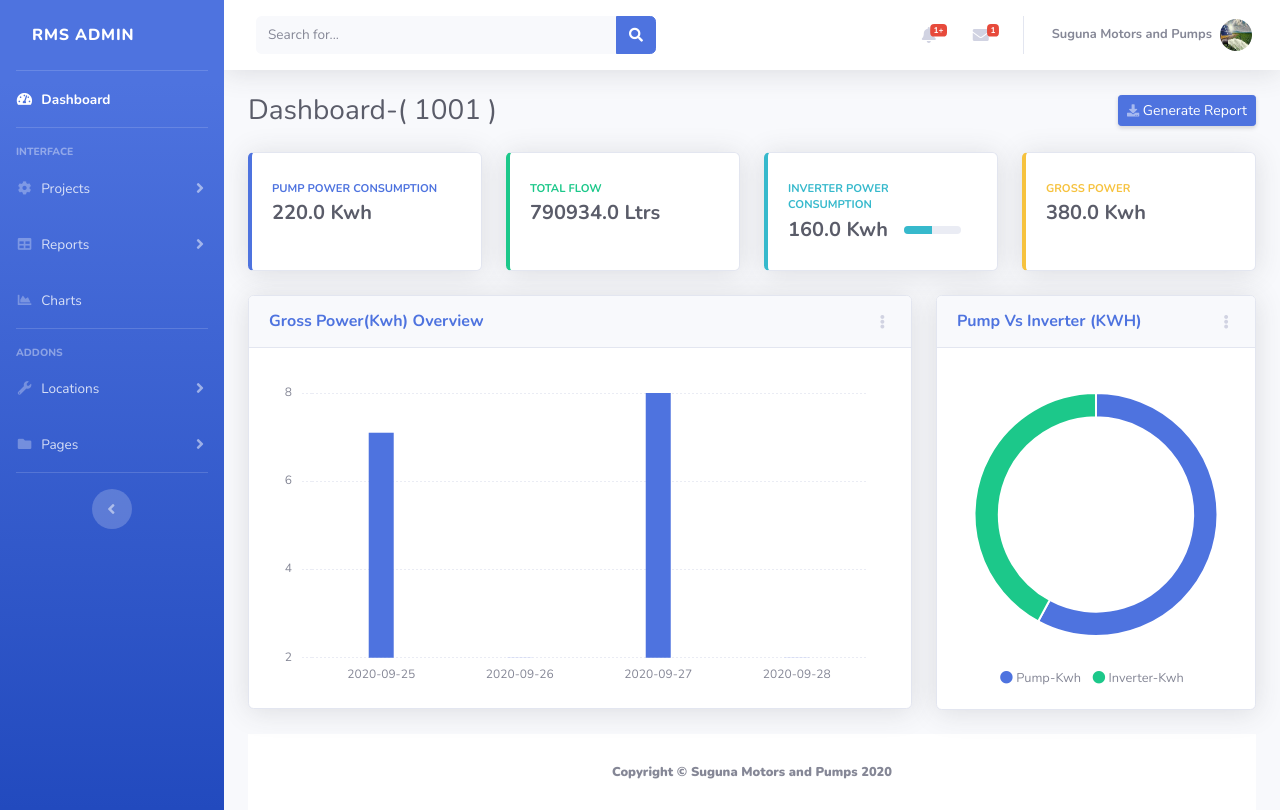
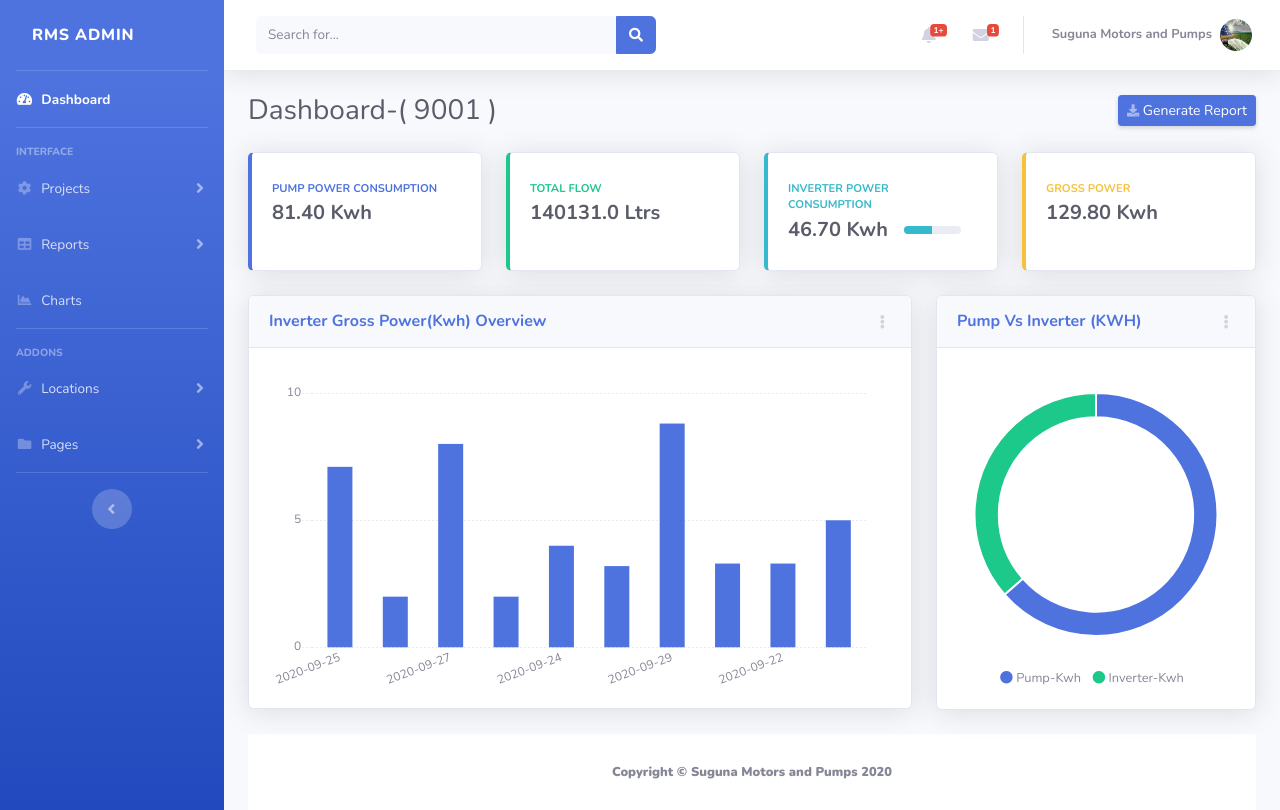
Before and after one commit to psbawsserver1/smp, a Django app: page / in a window 1280 px wide. Run offline with Django 3.2, Linux system fonts and the light colour scheme; data comes from the database, SQL or seed files in the repository; both versions use the stored data as it was after the commit; some libraries are stand-ins or nearby versions.

Commit message:
initial commit

```diff
--- a/rms/models.py
+++ b/rms/models.py
@@ -25,7 +25,7 @@
 	"""docstring for ClassName"""
 	Project = models.CharField(max_length=50,null=True,blank=True)
 	System_RID_No = models.CharField(max_length=30,null=True,blank=True)
-	Date = models.DateTimeField(null=True,blank=True)
+	Date = models.DateField(null=True,blank=True)
 	RunTime_Hrs = models.FloatField(null=True,blank=True)
 	Water_Discharge_Lts = models.FloatField(null=True,blank=True)
 	Pump_Consumption_KWH = models.FloatField(null=True,blank=True)
--- a/rms/views.py
+++ b/rms/views.py
@@ -19,11 +19,11 @@
 
 	xaxis=[]
 	yaxis=[]
-	data = dd.objects.filter(System_RID_No='1001')[:4]
-	t_GPower = md.objects.filter(System_RID_No='1001').aggregate(Sum('Gross_KWH')).get('Gross_KWH__sum')
-	t_InvPower = md.objects.filter(System_RID_No='1001').aggregate(Sum('Inverter_Output_KWH')).get('Inverter_Output_KWH__sum')
-	t_PumpPower = md.objects.filter(System_RID_No='1001').aggregate(Sum('Pump_Consumption_KWH')).get('Pump_Consumption_KWH__sum')
-	t_PumpLtrs = md.objects.filter(System_RID_No='1001').aggregate(Sum('Water_Discharge_Lts')).get('Water_Discharge_Lts__sum')
+	data = dd.objects.filter(System_RID_No='1001')[:10]
+	t_GPower = dd.objects.filter(System_RID_No='1001').aggregate(Sum('Gross_KWH')).get('Gross_KWH__sum')
+	t_InvPower = dd.objects.filter(System_RID_No='1001').aggregate(Sum('Inverter_Output_KWH')).get('Inverter_Output_KWH__sum')
+	t_PumpPower = dd.objects.filter(System_RID_No='1001').aggregate(Sum('Pump_Consumption_KWH')).get('Pump_Consumption_KWH__sum')
+	t_PumpLtrs = dd.objects.filter(System_RID_No='1001').aggregate(Sum('Water_Discharge_Lts')).get('Water_Discharge_Lts__sum')
 
 	for x in data:
 		xaxis.append(str(x.Date))
@@ -46,16 +46,16 @@
 
 		xaxis=[]
 		yaxis=[]
-		chart_data = dd.objects.filter(System_RID_No=id_no)[:4]
+		chart_data = dd.objects.filter(System_RID_No=id_no).order_by('Date')[:10]
 
 		for x in chart_data:
 			xaxis.append(str(x.Date))
 			yaxis.append(x.Inverter_Output_KWH)
 
-		t_GPower = md.objects.filter(System_RID_No=id_no).aggregate(Sum('Gross_KWH')).get('Gross_KWH__sum')
-		t_InvPower = md.objects.filter(System_RID_No=id_no).aggregate(Sum('Inverter_Output_KWH')).get('Inverter_Output_KWH__sum')
-		t_PumpPower = md.objects.filter(System_RID_No=id_no).aggregate(Sum('Pump_Consumption_KWH')).get('Pump_Consumption_KWH__sum')
-		t_PumpLtrs = md.objects.filter(System_RID_No=id_no).aggregate(Sum('Water_Discharge_Lts')).get('Water_Discharge_Lts__sum')
+		t_GPower = dd.objects.filter(System_RID_No=id_no).aggregate(Sum('Gross_KWH')).get('Gross_KWH__sum')
+		t_InvPower = dd.objects.filter(System_RID_No=id_no).aggregate(Sum('Inverter_Output_KWH')).get('Inverter_Output_KWH__sum')
+		t_PumpPower = dd.objects.filter(System_RID_No=id_no).aggregate(Sum('Pump_Consumption_KWH')).get('Pump_Consumption_KWH__sum')
+		t_PumpLtrs = dd.objects.filter(System_RID_No=id_no).aggregate(Sum('Water_Discharge_Lts')).get('Water_Discharge_Lts__sum')
 		return render(request, 'index.html', {'xaxis': xaxis, 'yaxis': yaxis, 'id_no':id_no, 't_GPower': t_GPower, 't_InvPower': t_InvPower, 't_PumpPower': t_PumpPower, 't_PumpLtrs': t_PumpLtrs})
 	else:
 		return render(request, 'index.html')
@@ -76,7 +76,7 @@
 def openId(request, System_RID_No):
 	xaxis=[]
 	yaxis=[]
-	chart_data = dd.objects.filter(System_RID_No=System_RID_No)[:4]
+	chart_data = dd.objects.filter(System_RID_No=System_RID_No).order_by('Date')[:10]
 
 	for x in chart_data:
 		xaxis.append(str(x.Date))
@@ -84,10 +84,10 @@
 
 	id_no = System_RID_No
 
-	t_GPower = md.objects.filter(System_RID_No=System_RID_No).aggregate(Sum('Gross_KWH')).get('Gross_KWH__sum')
-	t_InvPower = md.objects.filter(System_RID_No=System_RID_No).aggregate(Sum('Inverter_Output_KWH')).get('Inverter_Output_KWH__sum')
-	t_PumpPower = md.objects.filter(System_RID_No=System_RID_No).aggregate(Sum('Pump_Consumption_KWH')).get('Pump_Consumption_KWH__sum')
-	t_PumpLtrs = md.objects.filter(System_RID_No=System_RID_No).aggregate(Sum('Water_Discharge_Lts')).get('Water_Discharge_Lts__sum')
+	t_GPower = dd.objects.filter(System_RID_No=System_RID_No).aggregate(Sum('Gross_KWH')).get('Gross_KWH__sum')
+	t_InvPower = dd.objects.filter(System_RID_No=System_RID_No).aggregate(Sum('Inverter_Output_KWH')).get('Inverter_Output_KWH__sum')
+	t_PumpPower = dd.objects.filter(System_RID_No=System_RID_No).aggregate(Sum('Pump_Consumption_KWH')).get('Pump_Consumption_KWH__sum')
+	t_PumpLtrs = dd.objects.filter(System_RID_No=System_RID_No).aggregate(Sum('Water_Discharge_Lts')).get('Water_Discharge_Lts__sum')
 	return render(request, 'index.html', {'xaxis': xaxis, 'yaxis': yaxis, 'id_no':id_no, 't_GPower': t_GPower, 't_InvPower': t_InvPower, 't_PumpPower': t_PumpPower, 't_PumpLtrs': t_PumpLtrs})
 
 @csrf_exempt
--- a/templates/bldcsites.html
+++ b/templates/bldcsites.html
@@ -256,7 +256,7 @@
                   </div>
                   <div class="font-weight-bold">
                     <div class="text-truncate">Hi there! I am wondering if you can help me with a problem I've been having.</div>
-                    <div class="small text-gray-500">Vignesh from Access</div>
+                    <div class="small text-gray-500">Ravichandran from Suguna</div>
                   </div>
                 </a>
 
--- a/templates/dayR.html
+++ b/templates/dayR.html
@@ -256,7 +256,7 @@
                   </div>
                   <div class="font-weight-bold">
                     <div class="text-truncate">Hi there! I am wondering if you can help me with a problem I've been having.</div>
-                    <div class="small text-gray-500">Vignesh from Access</div>
+                    <div class="small text-gray-500">Ravichandran from Suguna</div>
                   </div>
                 </a>
 
--- a/templates/index.html
+++ b/templates/index.html
@@ -253,7 +253,7 @@
                   </div>
                   <div class="font-weight-bold">
                     <div class="text-truncate">Hi there! I am wondering if you can help me with a problem I've been having.</div>
-                    <div class="small text-gray-500">Vignesh from Access</div>
+                    <div class="small text-gray-500">Ravichandran from Suguna</div>
                   </div>
                 </a>
 
@@ -301,7 +301,7 @@
 
           <!-- Page Heading -->
           <div class="d-sm-flex align-items-center justify-content-between mb-4">
-            <h1 class="h3 mb-0 text-gray-800">Dashboard-({% if id_no %}{{ id_no }} {% else %} 1001 {% endif %})</h1>
+            <h1 class="h3 mb-0 text-gray-800">Dashboard-({% if id_no %}{{ id_no }} {% else %} 9001 {% endif %})</h1>
             <a href="#" class="d-none d-sm-inline-block btn btn-sm btn-primary shadow-sm"><i class="fas fa-download fa-sm text-white-50"></i> Generate Report</a>
           </div>
 
@@ -315,7 +315,7 @@
                   <div class="row no-gutters align-items-center">
                     <div class="col mr-2">
                       <div class="text-xs font-weight-bold text-primary text-uppercase mb-1">Pump Power Consumption</div>
-                      <div class="h5 mb-0 font-weight-bold text-gray-800">{{ t_PumpPower }} Kwh</div>
+                      <div class="h5 mb-0 font-weight-bold text-gray-800">{{ t_PumpPower|floatformat:'2' }} Kwh</div>
                     </div>
                     <div class="col-auto">
 
@@ -332,7 +332,7 @@
                   <div class="row no-gutters align-items-center">
                     <div class="col mr-2">
                       <div class="text-xs font-weight-bold text-success text-uppercase mb-1">Total Flow</div>
-                      <div class="h5 mb-0 font-weight-bold text-gray-800">{{ t_PumpLtrs }} Ltrs</div>
+                      <div class="h5 mb-0 font-weight-bold text-gray-800">{{ t_PumpLtrs|floatformat:'1' }} Ltrs</div>
                     </div>
                     <div class="col-auto">
 
@@ -351,7 +351,7 @@
                       <div class="text-xs font-weight-bold text-info text-uppercase mb-1">Inverter Power Consumption</div>
                       <div class="row no-gutters align-items-center">
                         <div class="col-auto">
-                          <div class="h5 mb-0 mr-3 font-weight-bold text-gray-800">{{ t_InvPower }} Kwh</div>
+                          <div class="h5 mb-0 mr-3 font-weight-bold text-gray-800">{{ t_InvPower|floatformat:'2' }} Kwh</div>
                         </div>
                         <div class="col">
                           <div class="progress progress-sm mr-2">
@@ -375,7 +375,7 @@
                   <div class="row no-gutters align-items-center">
                     <div class="col mr-2">
                       <div class="text-xs font-weight-bold text-warning text-uppercase mb-1">Gross Power</div>
-                      <div class="h5 mb-0 font-weight-bold text-gray-800">{{ t_GPower }} Kwh</div>
+                      <div class="h5 mb-0 font-weight-bold text-gray-800">{{ t_GPower|floatformat:'2' }} Kwh</div>
                     </div>
                     <div class="col-auto">
 
@@ -395,7 +395,7 @@
               <div class="card shadow mb-4">
                 <!-- Card Header - Dropdown -->
                 <div class="card-header py-3 d-flex flex-row align-items-center justify-content-between">
-                  <h6 class="m-0 font-weight-bold text-primary">Gross Power(Kwh) Overview</h6>
+                  <h6 class="m-0 font-weight-bold text-primary">Inverter Gross Power(Kwh) Overview</h6>
                   <div class="dropdown no-arrow">
                     <a class="dropdown-toggle" href="#" role="button" id="dropdownMenuLink" data-toggle="dropdown" aria-haspopup="true" aria-expanded="false">
                       <i class="fas fa-ellipsis-v fa-sm fa-fw text-gray-400"></i>
@@ -589,8 +589,8 @@
       }],
       yAxes: [{
         ticks: {
-          maxTicksLimit: 5,
-          padding: 10,
+          maxTicksLimit: 3,
+          padding: 1,
           // Include a dollar sign in the ticks
           callback: function(value, index, values) {
             return  number_format(value);
--- a/templates/monthR.html
+++ b/templates/monthR.html
@@ -256,7 +256,7 @@
                   </div>
                   <div class="font-weight-bold">
                     <div class="text-truncate">Hi there! I am wondering if you can help me with a problem I've been having.</div>
-                    <div class="small text-gray-500">Vignesh from Access</div>
+                    <div class="small text-gray-500">Ravichandran from Suguna</div>
                   </div>
                 </a>
 
```
Also changed, not shown: db.sqlite3, rms/migrations/0006_auto_20201020_1130.py (added), rms/migrations/0007_auto_20201020_1132.py (added), rms/migrations/0008_auto_20201020_1134.py (added).
